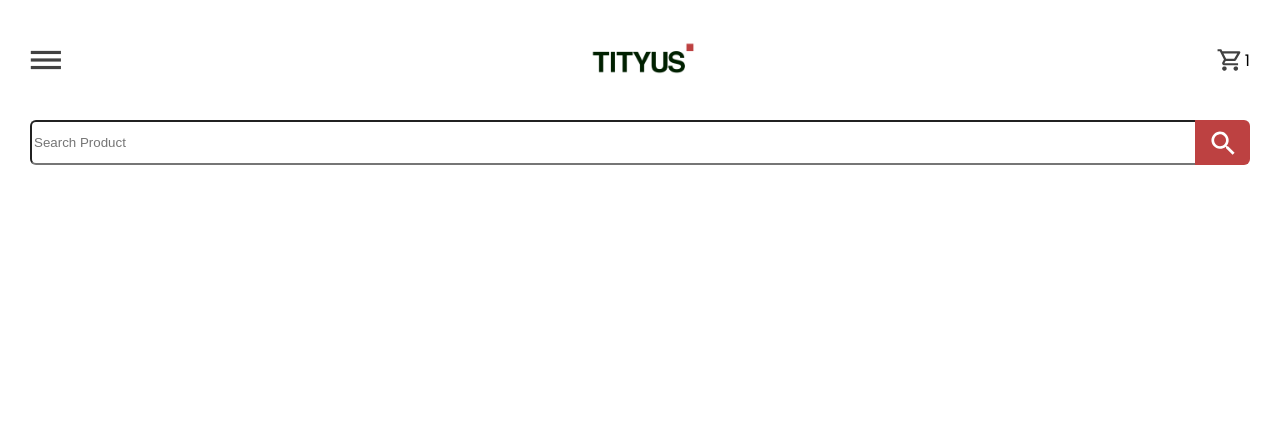
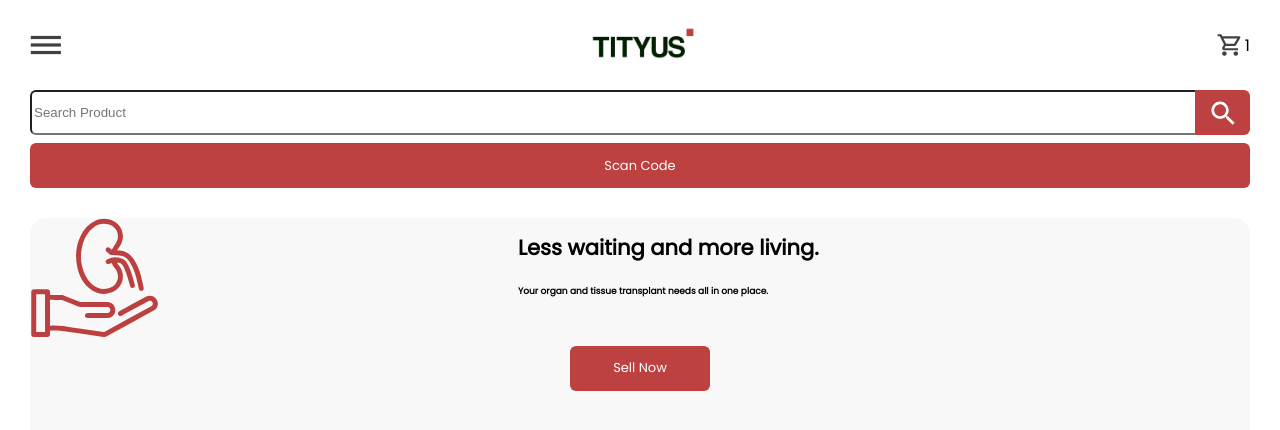
Before and after one commit to myufa/tityus-store, a Next.js app: page /home in a window 1280 px wide. Shown: the top 430 px of the page. Built offline with nearby package versions, Linux system fonts and the light colour scheme.

Commit message:
added sections

```diff
--- /dev/null
+++ b/components/common/button.tsx
@@ -0,0 +1,19 @@
+import styled from "styled-components"
+
+type ButtonProps = { width?: number, height?: number, widthPct?: number, heightPct?: number  }
+const Button = styled.button<ButtonProps>`
+    ${({ width }) => `width: ${width}px`};
+    ${({ height }) => `height: ${height}px`};
+    ${({ widthPct }) => `width: ${widthPct}%`};
+    ${({ heightPct }) => `height: ${heightPct}%`};
+    display: flex;
+    align-items: center;
+    justify-content: center;
+    border-color: transparent;
+    border-radius: 6px;
+    background-color: #BD4141;
+    cursor: pointer;
+    padding: 0px;
+`
+
+export default Button
--- a/components/home/index.tsx
+++ b/components/common/footer.tsx
@@ -9,3 +9,13 @@
 
 const Container = styled(Flex)`
 `
+
+const Footer = () => {
+    return (
+        <Container>
+
+        </Container>
+    )
+}
+
+export default Footer
--- a/components/common/header.tsx
+++ b/components/common/header.tsx
@@ -1,9 +1,9 @@
 import { FC, useEffect, useState } from 'react'
-import Image from 'next/image'
 import Link from 'next/link'
 import styled from 'styled-components'
 
 import Flex from 'components/common/flex'
+import SizedImage from 'components/common/sized-image'
 
 import Logo from '../../public/home/Logo.png'
 
@@ -13,7 +13,7 @@
 type MenuButtonContainerProps = { open?: boolean }
 const MenuButtonContainer = styled(Flex)<MenuButtonContainerProps>`
     ${({open}) => open && 'transform: rotate(90deg)'};
-    transition: transform 0.25s linear;
+    transition: transform 0.45s ease-in;
 `
 
 const SearchInput = styled.input`
@@ -37,31 +37,28 @@
     padding: 0px;
 `
 
-type ImageSizeProps = { width: number, height: number }
-const ImageConatainer = styled.div<ImageSizeProps>`
-    position: relative;
-    width: ${({ width }) => width}px;
-    height: ${({ height }) => height}px;
+const ScanButton = styled.button`
+    width: 100%;
+    height: 45px;
+    display: flex;
+    align-items: center;
+    justify-content: center;
+    border-color: transparent;
+    border-radius: 6px;
+    background-color: #BD4141;
+    cursor: pointer;
+    padding: 0px;
 `
 
-type SizedImageProps = ImageSizeProps & { src: string | StaticImageData, alt: string, scale?: number}
-const SizedImage = ({ width, height, src, alt, scale }: SizedImageProps) => {
-    return (
-        <ImageConatainer width={width * (scale || 1)} height={height * (scale || 1)}>
-            <Image src={src} alt={alt} layout='fill'/>
-        </ImageConatainer>
-    )
-}
+
 
 
 const Header = () => {
     const [menuOpen, setMenuOpen] = useState(false)
     return (
-        <Container column height={320}>
+        <Container column>
             <Flex
-                height={120}
-                paddingLeft={30}
-                paddingRight={30}
+                height={90}
                 alignItems='center'
                 justifyContent='space-between'>
                 <Flex
@@ -87,13 +84,18 @@
                     {/* <Flex><SizedImage src='/liked-icon.svg' alt='Liked' width={30} height={30} /></Flex> */}
                 </Flex>
             </Flex>
-            <Flex center paddingLeft={30} paddingRight={30}>
+            <Flex column>
                 <Flex
                     center fullWidth>
                     <SearchInput placeholder='Search Product' />
                     <SearchButton>
                         <SizedImage src='/search-icon.svg' alt='Search' width={24} height={24} />
                     </SearchButton>
+                </Flex>
+                <Flex marginTop={8}>
+                    <ScanButton>
+                        Scan Code
+                    </ScanButton>
                 </Flex>
             </Flex>
             <Flex>
--- /dev/null
+++ b/components/common/sized-image.tsx
@@ -0,0 +1,21 @@
+import Image from 'next/image'
+import styled from 'styled-components'
+
+
+type ImageSizeProps = { width: number, height: number }
+const ImageConatainer = styled.div<ImageSizeProps>`
+    position: relative;
+    width: ${({ width }) => width}px;
+    height: ${({ height }) => height}px;
+`
+
+type SizedImageProps = ImageSizeProps & { src: string | StaticImageData, alt: string, scale?: number}
+const SizedImage = ({ width, height, src, alt, scale }: SizedImageProps) => {
+    return (
+        <ImageConatainer width={width * (scale || 1)} height={height * (scale || 1)}>
+            <Image src={src} alt={alt} layout='fill'/>
+        </ImageConatainer>
+    )
+}
+
+export default SizedImage
--- /dev/null
+++ b/components/home/sell-now-section.tsx
@@ -0,0 +1,45 @@
+import { FC, useEffect, useState } from 'react'
+import Image from 'next/image'
+import Link from 'next/link'
+import styled from 'styled-components'
+
+import Flex from 'components/common/flex'
+import Button from 'components/common/button'
+
+import Logo from '../../public/home/Logo.png'
+import SizedImage from 'components/common/sized-image'
+
+const Container = styled(Flex)`
+    padding: 30px 0;
+`
+
+const ContentContainer = styled(Flex)`
+    background-color: #F8F8F8;
+    border-radius: 16px;
+`
+
+const SellNowButton = styled(Button)`
+`
+
+const SellNowSection = () => {
+    return (
+        <Container height={400}>
+            <ContentContainer column height={350} fullWidth>
+                <Flex>
+                    <Flex widthPct={40} alignItems='center'>
+                        <SizedImage src='/kidney-in-hand.svg' alt='Kidney In Hand' width={129} height={120}/>
+                    </Flex>
+                    <Flex column widthPct={60}>
+                        <h1>Less waiting and more living.</h1>
+                        <h2>Your organ and tissue transplant needs all in one place.</h2>
+                    </Flex>
+                </Flex>
+                <Flex height={60} center>
+                    <SellNowButton width={140} height={45}>Sell Now</SellNowButton>
+                </Flex>
+            </ContentContainer>
+        </Container>
+    )
+}
+
+export default SellNowSection
--- a/pages/home.tsx
+++ b/pages/home.tsx
@@ -6,6 +6,8 @@
 import Flex from '../components/common/flex'
 
 import useStore from '../store'
+import SellNowSection from 'components/home/sell-now-section'
+import Footer from 'components/common/footer'
 
 
 
@@ -16,6 +18,8 @@
 const HomePage: NextPage = () => {
     return (
         <Container>
+            <SellNowSection />
+            <Footer />
         </Container>
     )
 }
--- a/styles/globals.css
+++ b/styles/globals.css
@@ -3,6 +3,7 @@
   padding: 0;
   margin: 0;
   font-family: 'Poppins';
+  padding: 0 15px;
 }
 
 a {
@@ -16,17 +17,19 @@
 
 button {
   background-color: #BD4040;
-  font-size: 40px;
+  font-family: 'Poppins';
+  color: white;
+  font-size: 13px;
 }
 
 h1 {
-  font-family: 'Roboto';
-  font-size: 60px;
+  font-family: 'Poppins';
+  font-size: 21px;
 }
 
 h2 {
-  font-family: 'Roboto';
-  font-size: 40px;
+  font-family: 'Poppins';
+  font-size: 9px;
 }
 
 p {
```
Also changed, not shown: components/home/carousel-section.tsx (added, +21 -0 lines), components/home/find-store-section.tsx (added, +21 -0 lines), components/home/our-products-section.tsx (added, +21 -0 lines), components/home/our-vision-section.tsx (added, +21 -0 lines), components/home/service-quality-section.tsx (added, +21 -0 lines), public/kidney-in-hand.svg (added).
